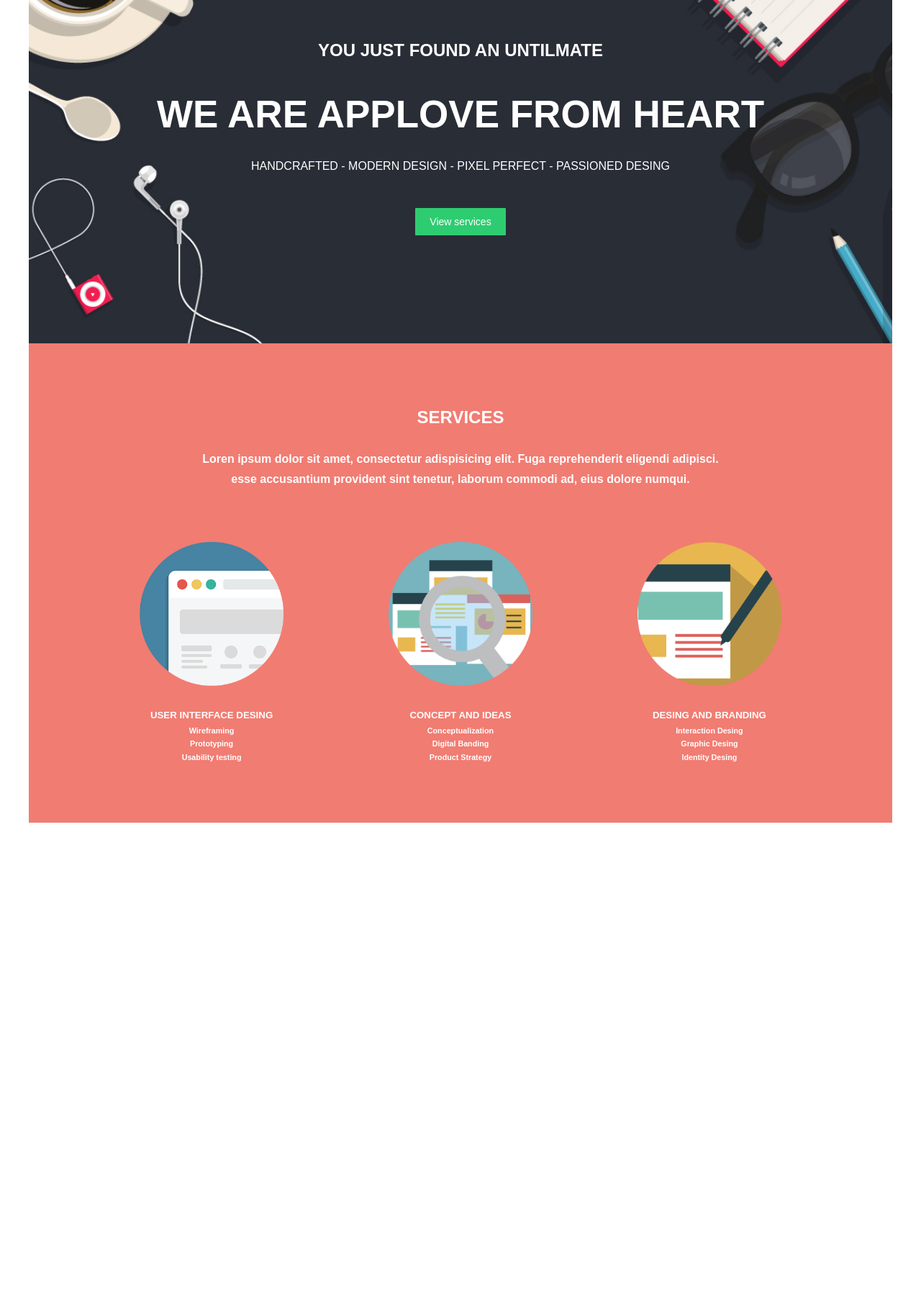
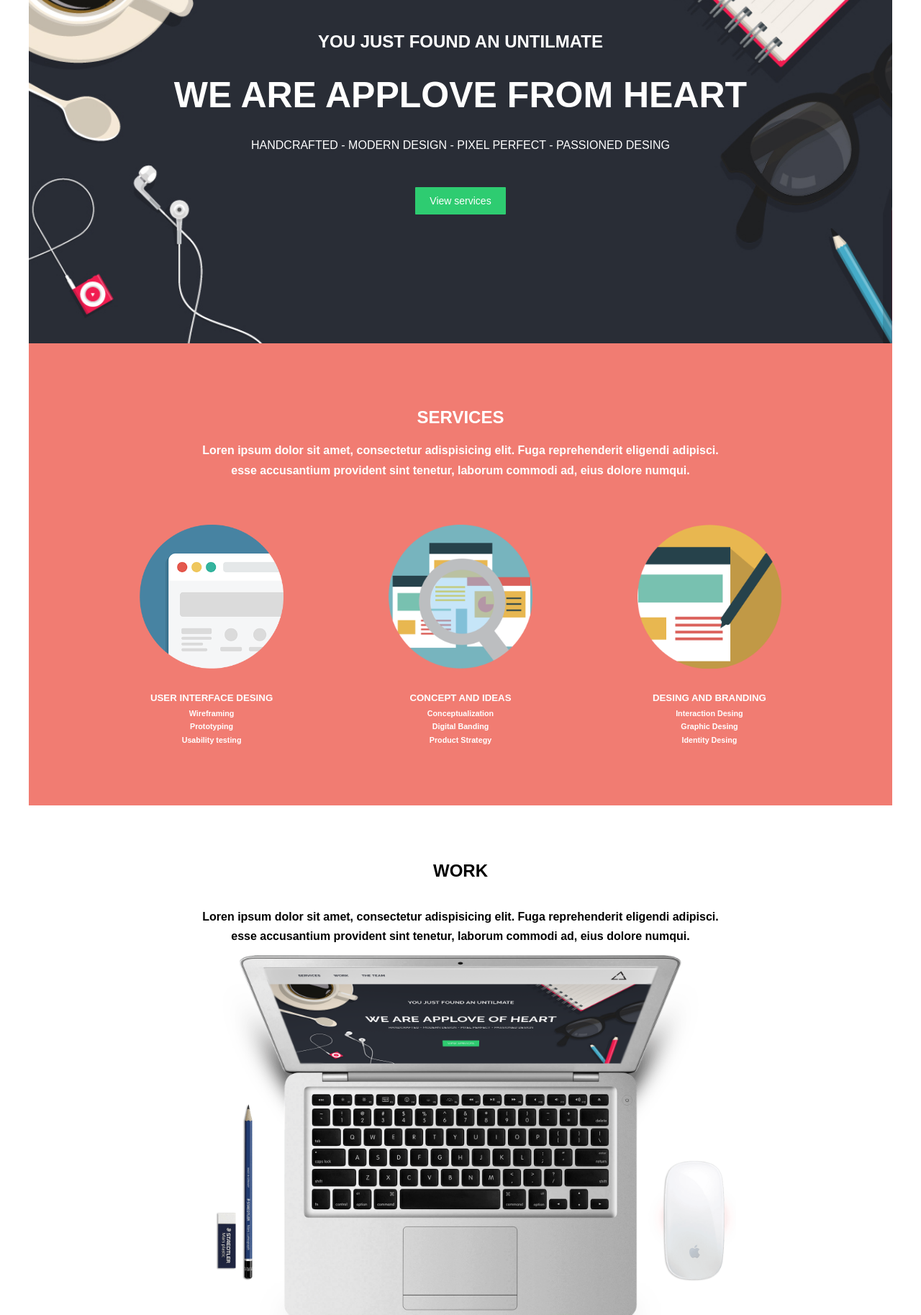
Before and after one commit to gabyLuTrejo/applove_grid, a plain HTML site: page index.html in a window 1280 px wide. Shown: the part 73-1900 px from the top of the page at 72% size. Before the commit the page ends 1216 px from the top, so only its background shows below. Drawn offline with Linux system fonts and the light colour scheme.

Commit message:
Sección work inicializada

```diff
--- a/css/main.css
+++ b/css/main.css
@@ -63,7 +63,7 @@ a:hover {
 }
 
 .text-home{
-  font-size: 53px;
+  font-size: 50px;
 }
 
 .btn-home{
@@ -83,3 +83,8 @@ a:hover {
 .img-services {
   height: 200px;
 }
+
+#work {
+  color: #000;
+  padding: 70px 7px;
+}
--- a/index.html
+++ b/index.html
@@ -23,10 +23,9 @@
 			<span class="col-2"></span>
 	    <img src="assets/images/logo-r.png" class="logo">
 		</nav>
-		<section id="home" class="row">
+		<section id="home">
 			<article class="row">
-				<span class="col-3"></span>
-				<h2 class="col-6">YOU JUST FOUND AN UNTILMATE</h2>
+				<h2>YOU JUST FOUND AN UNTILMATE</h2>
 			</article>
 			<article class="row">
 				<h1 class="text-uppercase text-home mb-0 col-12">
@@ -46,10 +45,10 @@
 			<article class="row">
 				<span class="col-3"></span>
 				<h2 class="text-uppercase text-services mt-0 col-6">Services</h2>
+				<span class="col-3"></span>
 			</article>
 			<article class="row">
-				<span class="col-2"></span>
-				<h4 class="col-8">
+				<h4>
           Loren ipsum dolor sit amet, consectetur adispisicing elit. Fuga reprehenderit eligendi adipisci. <br>
           esse accusantium provident sint tenetur, laborum commodi ad, eius dolore numqui.
         </h4>
@@ -80,6 +79,25 @@
 	        <h6 class="m-0">Graphic Desing</h6>
 	        <h6 class="m-0">Identity Desing</h6>
 				</article>
+				<span class="col-1"></span>
+			</article>
+		</section>
+		<section id="work">
+			<article class="row">
+				<h2 class="text-uppercase text-work mt-0">Work</h2>
+			</article>
+			<article class="row mt-30">
+				<h4>
+					Loren ipsum dolor sit amet, consectetur adispisicing elit. Fuga reprehenderit
+					eligendi adipisci. <br>esse accusantium provident sint tenetur, laborum
+					commodi ad, eius dolore numqui.
+				</h4>
+			</article>
+			<article class="row">
+				<span class="col-2"></span>
+				<img src="assets/images/hero.png" class="col-8">
+				<span class="col-2"></span>
+			</article>
 		</section>
 
 	</section>
```
Lines whose indentation alone changed are shown as unchanged.
